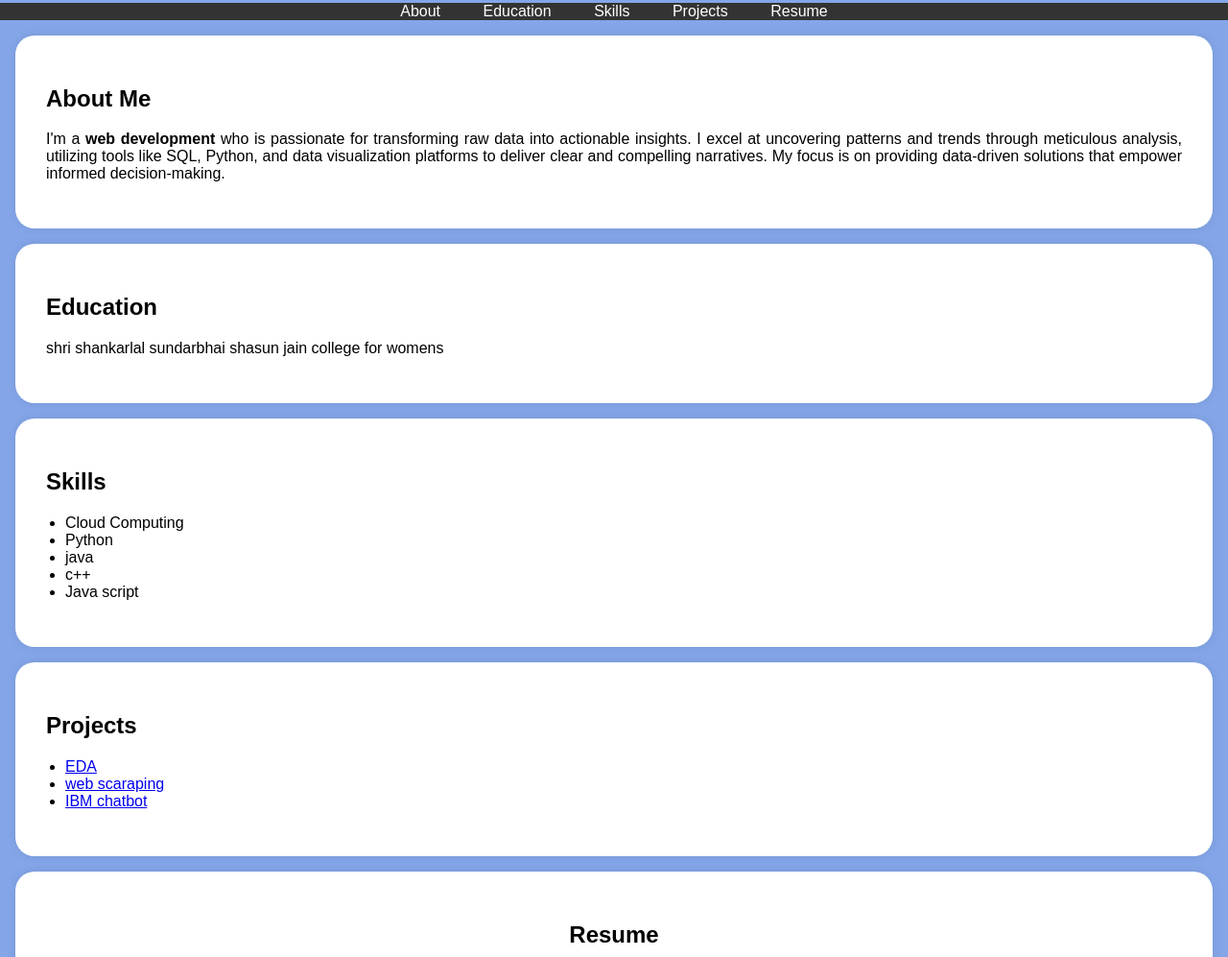
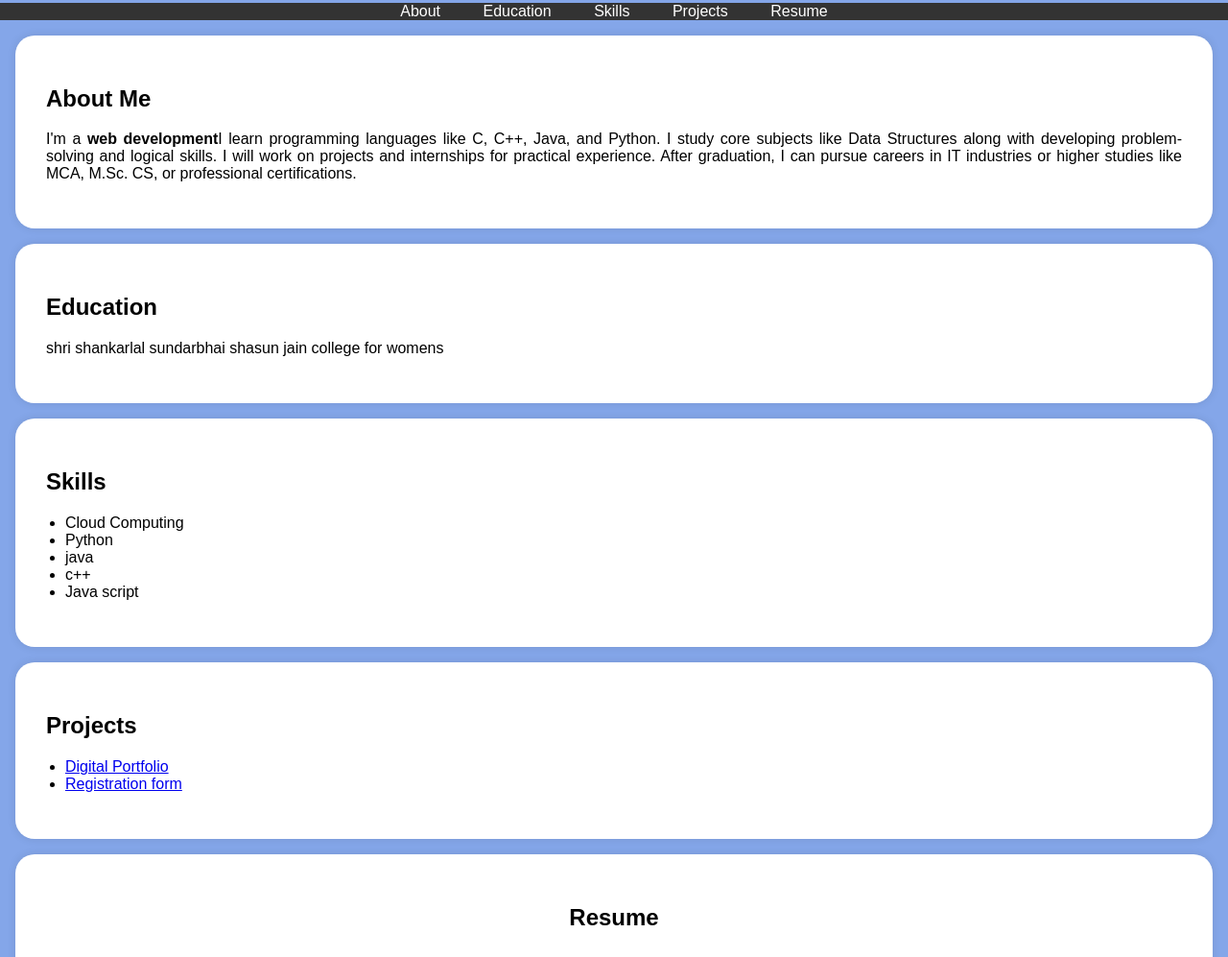
Before and after one commit to Subashree2608/Digital-portfolio, a plain HTML site: page index.html in a window 1280 px wide. Shown: the part 210-1207 px from the top of the page at 96% size. Drawn offline with Linux system fonts and the light colour scheme.

Commit message:
Update index.html

```diff
--- a/index.html
+++ b/index.html
@@ -232,11 +232,7 @@
 
             <h2>About Me</h2>
 
-            <p>I'm a <b>web development</b> who is passionate for transforming raw data into actionable insights. I excel at
-
-uncovering patterns and trends through meticulous analysis, utilizing tools like SQL, Python, and data visualization platforms to deliver clear and compelling narratives.
-
- My focus is on providing data-driven solutions that empower informed decision-making.</p>
+            <p>I'm a <b>web development</b>I learn programming languages like C, C++, Java, and Python. I study core subjects like Data Structures along with developing problem-solving and logical skills. I will work on projects and internships for practical experience. After graduation, I can pursue careers in IT industries or higher studies like MCA, M.Sc. CS, or professional certifications. </p>
 
 
 
@@ -298,11 +294,10 @@ uncovering patterns and trends through meticulous analysis, utilizing tools like
 
             <ul>
 
-                <li><a href="#">EDA</a></li>
 
-                <li><a href="#">web scaraping</a></li>
+                <li><a href="#">Digital Portfolio</a></li>
 
-                <li><a href="#">IBM chatbot</a></li>
+                <li><a href="#">Registration form</a></li>
                 <!-- Add more project links here -->
 
             </ul>
```
